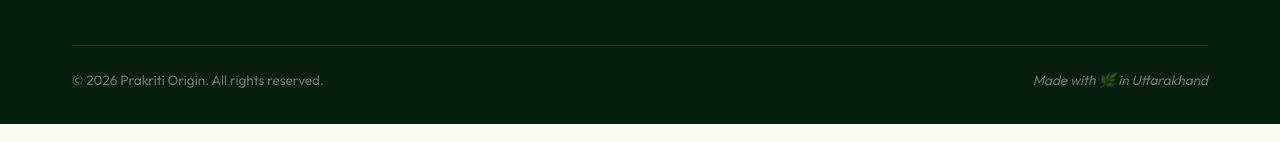
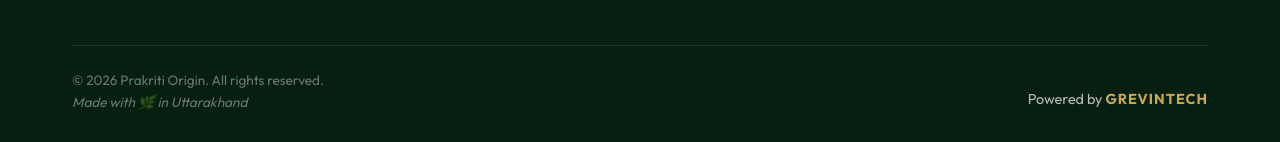
Before and after one commit to thisissaif/prakriti-origin, a React (Vite) app: page /order-confirmation in a window 1280 px wide. Shown: the part 1143-1285 px from the top of the page. Built offline with nearby package versions, Linux system fonts and the light colour scheme; no server answers; a web font is replaced by a local one.

Commit message:
Update footer with GREVINTECH developer branding

```diff
--- a/src/components/Footer.jsx
+++ b/src/components/Footer.jsx
@@ -66,8 +66,13 @@ const Footer = () => {
           </div>
 
           <div className="footer__bottom">
-            <p>&copy; {new Date().getFullYear()} Prakriti Origin. All rights reserved.</p>
-            <p className="footer__made">Made with 🌿 in Uttarakhand</p>
+            <div>
+              <p>&copy; {new Date().getFullYear()} Prakriti Origin. All rights reserved.</p>
+              <p className="footer__made">Made with 🌿 in Uttarakhand</p>
+            </div>
+            <div className="footer__branding" style={{ marginTop: '1rem', fontSize: '0.9rem', color: 'rgba(255,255,255,0.7)', textAlign: 'center' }}>
+              Powered by <a href="#" target="_blank" rel="noopener noreferrer" style={{ color: '#C8A951', fontWeight: 'bold', letterSpacing: '1px', textDecoration: 'none' }}>GREVINTECH</a>
+            </div>
           </div>
         </div>
       </div>
```
